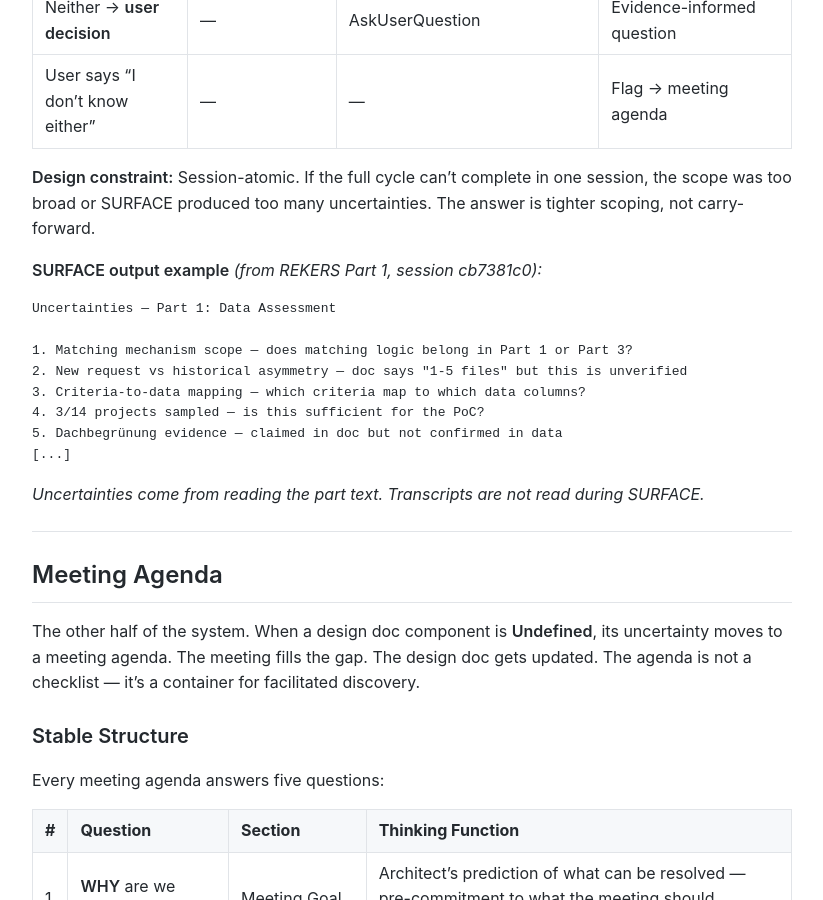
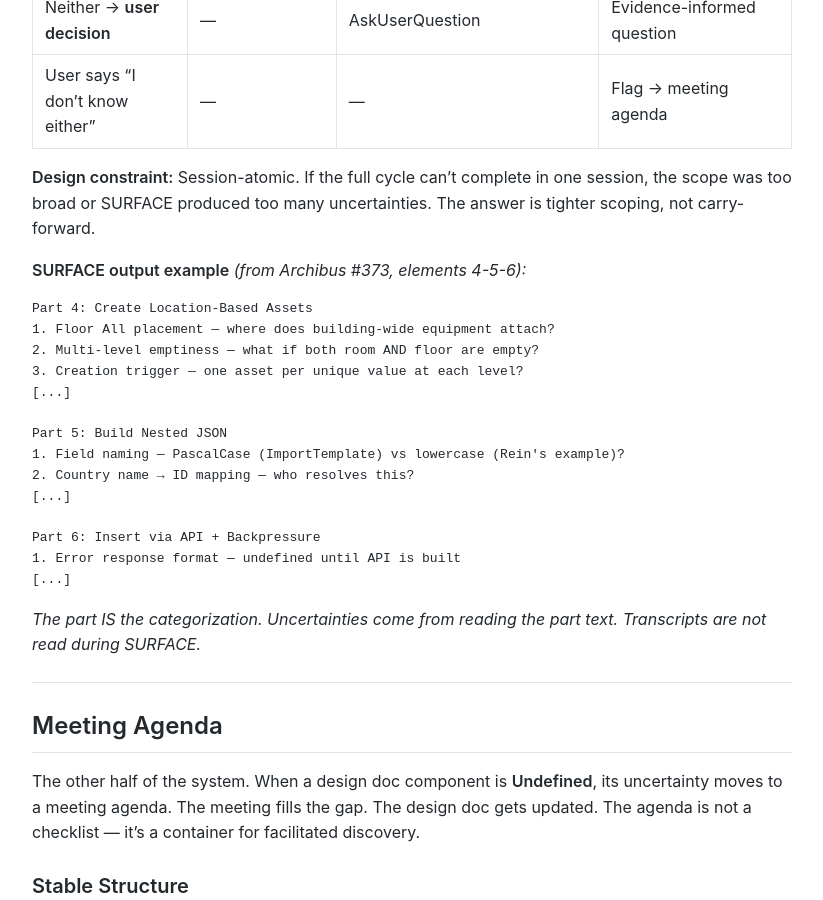
Before and after one commit to MariusWilsch/public-wilsch-ai-pages, a Jekyll site: the page built from global/design-doc-methodology.md, in a window 1280 px wide and 900 px high, scrolled down 5473 px. Shown: the whole window, without its empty margins (228-1051 px from the left). Built offline with Jekyll 4.4.1, drawn with Linux system fonts in a browser that asks for light colours; our own code applies the rules of GitHub Pages for plain Markdown files.

Commit message:
Sync from hippocampus 2026-02-11

````diff
--- a/global/design-doc-methodology.md
+++ b/global/design-doc-methodology.md
@@ -119,20 +119,26 @@ The component-by-component rhythm creates the design doc. The extraction pass de
 
 **Design constraint:** Session-atomic. If the full cycle can't complete in one session, the scope was too broad or SURFACE produced too many uncertainties. The answer is tighter scoping, not carry-forward.
 
-**SURFACE output example** *(from REKERS Part 1, session cb7381c0):*
+**SURFACE output example** *(from Archibus #373, elements 4-5-6):*
 
 ```
-Uncertainties — Part 1: Data Assessment
+Part 4: Create Location-Based Assets
+1. Floor All placement — where does building-wide equipment attach?
+2. Multi-level emptiness — what if both room AND floor are empty?
+3. Creation trigger — one asset per unique value at each level?
+[...]
 
-1. Matching mechanism scope — does matching logic belong in Part 1 or Part 3?
-2. New request vs historical asymmetry — doc says "1-5 files" but this is unverified
-3. Criteria-to-data mapping — which criteria map to which data columns?
-4. 3/14 projects sampled — is this sufficient for the PoC?
-5. Dachbegrünung evidence — claimed in doc but not confirmed in data
+Part 5: Build Nested JSON
+1. Field naming — PascalCase (ImportTemplate) vs lowercase (Rein's example)?
+2. Country name → ID mapping — who resolves this?
+[...]
+
+Part 6: Insert via API + Backpressure
+1. Error response format — undefined until API is built
 [...]
 ```
 
-*Uncertainties come from reading the part text. Transcripts are not read during SURFACE.*
+*The part IS the categorization. Uncertainties come from reading the part text. Transcripts are not read during SURFACE.*
 
 
 ---
````
